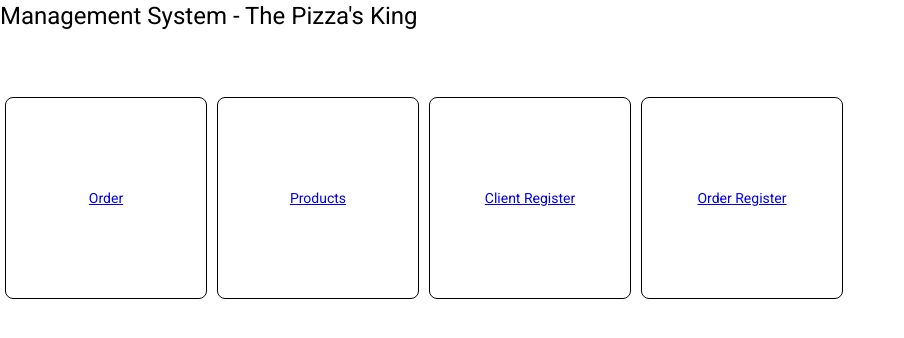
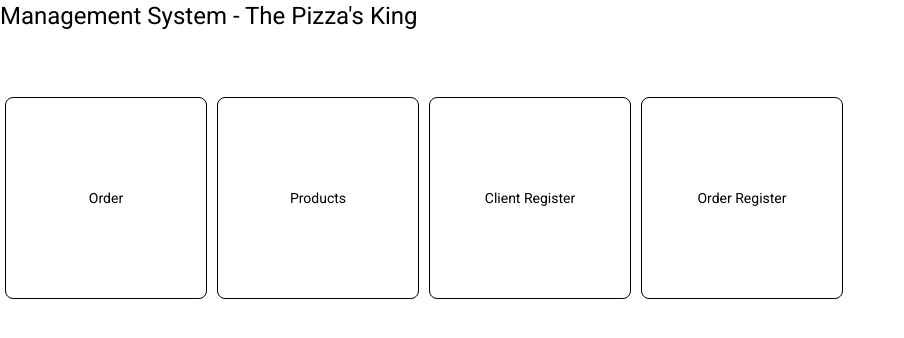
Before and after one commit to fabbioamaral/api-pizza-employee, an Angular app in the folder front-end/pizza-front-end/: page /home in a window 1280 px wide. Shown: the top 338 px of the page, without its empty margins (0-904 px from the left). Built offline with nearby package versions, Linux system fonts and the light colour scheme.

Commit message:
feat: adds es-lint and prettier to the project

```diff
--- a/front-end/pizza-front-end/src/app/features/homepage/homepage.component.scss
+++ b/front-end/pizza-front-end/src/app/features/homepage/homepage.component.scss
@@ -13,3 +13,12 @@ main {
     width: 200px;
     margin: 5px
   }
+
+a {
+  text-decoration: none;
+  color: black;
+}
+
+a:hover {
+  text-decoration: underline;
+}
--- a/front-end/pizza-front-end/src/app/features/login/login.component.ts
+++ b/front-end/pizza-front-end/src/app/features/login/login.component.ts
@@ -13,7 +13,7 @@ export class LoginComponent implements OnInit {
   email: any;
   password: any;
   credentialsForm: any;
-  hide: boolean = true;
+  hide = true;
 
   constructor(
     private authService: AuthService,
```
Also changed, not shown: front-end/pizza-front-end/package.json (+10 -0 lines), front-end/pizza-front-end/.eslintrc.json (added), 2 other files (tests, documents, lock files or other folders).
